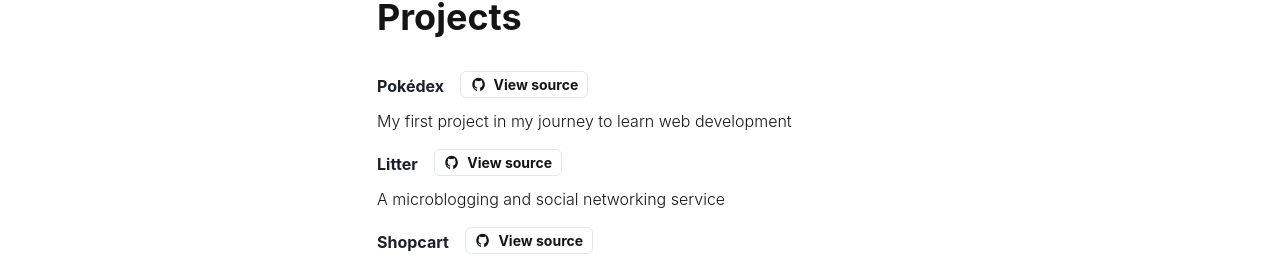
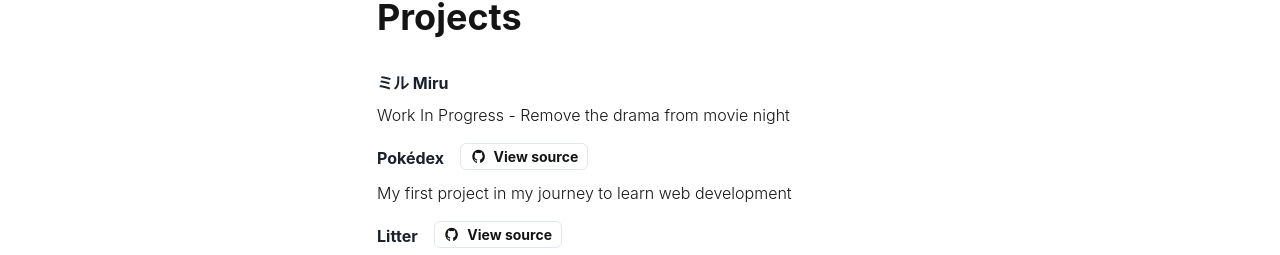
Before and after one commit to lawandothman/lwnd.me, a Next.js app: page /projects in a window 1280 px wide. Shown: the part 140-395 px from the top of the page. Built offline with nearby package versions, Linux system fonts and the light colour scheme; no server answers.

Commit message:
add miru

```diff
--- a/components/Project/index.tsx
+++ b/components/Project/index.tsx
@@ -25,8 +25,11 @@
 				) : (
 					<Text>{project.title}</Text>
 				)}
-
-				<ViewSourceButton source={project.source}>View source</ViewSourceButton>
+				{project.source && (
+					<ViewSourceButton source={project.source}>
+						View source
+					</ViewSourceButton>
+				)}
 			</HStack>
 
 			<Text fontWeight='light' color='text'>
--- a/data/projects.ts
+++ b/data/projects.ts
@@ -1,6 +1,11 @@
 import { IProject } from 'types'
 
 const projects: IProject[] = [
+	{
+		title: 'ミル Miru',
+		description: 'Work In Progress - Remove the drama from movie night',
+		url: 'https://miru-chi.vercel.app',
+	},
 	{
 		title: 'Pokédex',
 		source: 'https://github.com/lawandothman/pokedex',
--- a/types.ts
+++ b/types.ts
@@ -1,6 +1,6 @@
 export interface IProject {
 	title: string
-	source: string
+	source?: string
 	description: string
 	url?: string
 }
```
